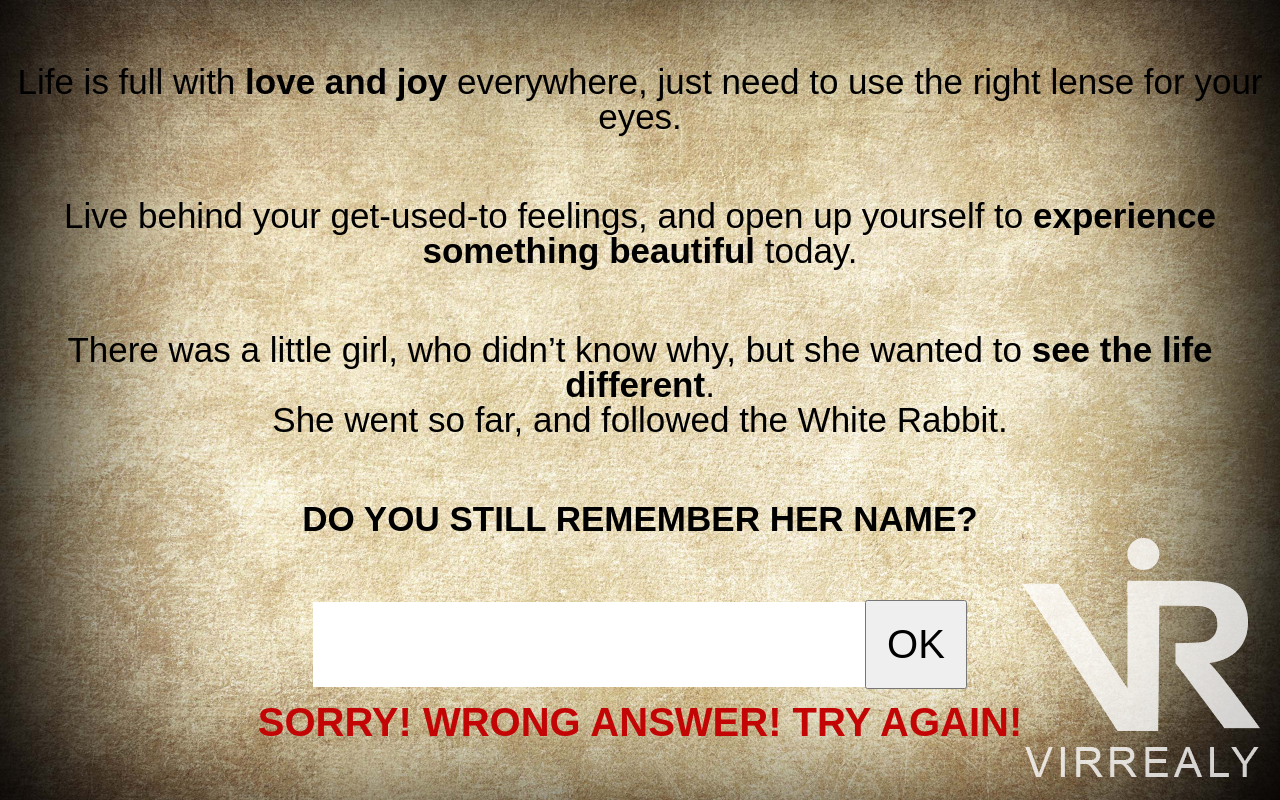
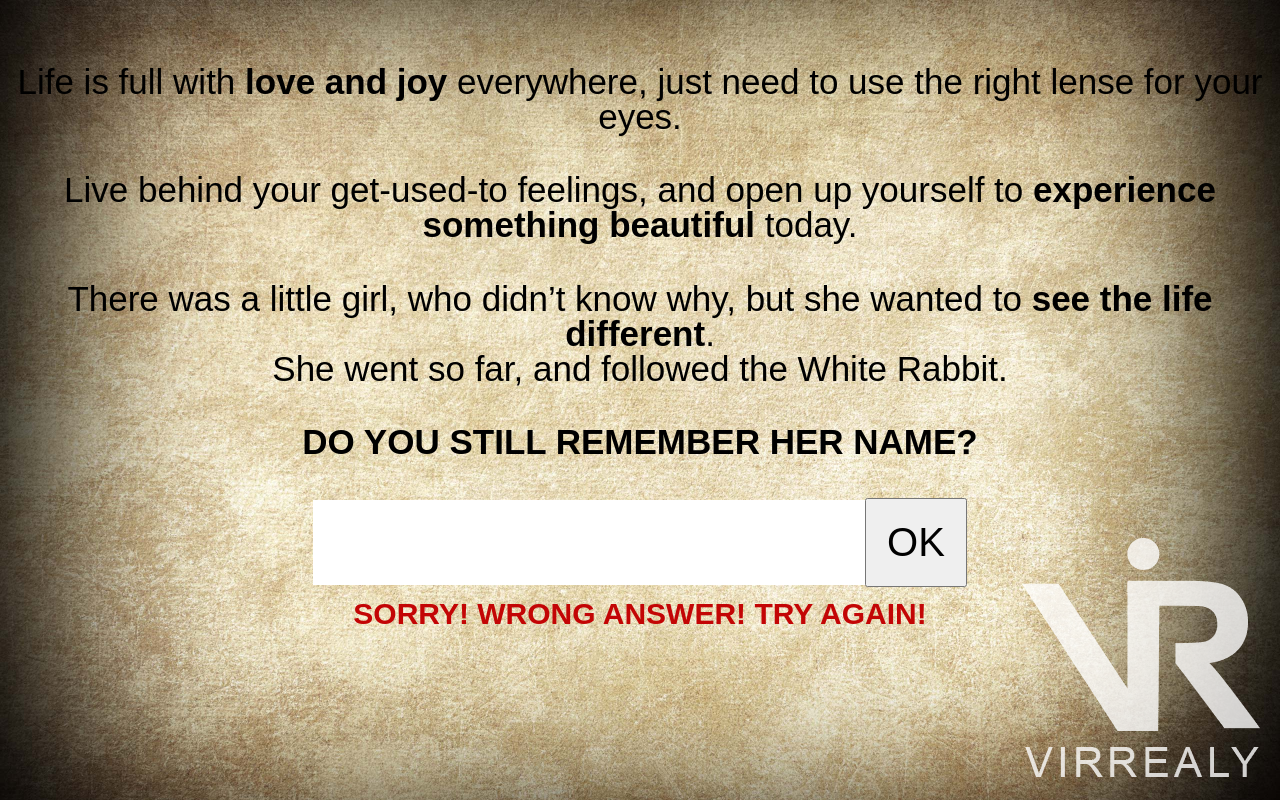
Before and after one commit to grosmar/Virrealy, a website: page resource/stage2.html in a window 1280 px wide. Drawn offline with Linux system fonts and the light colour scheme.

Commit message:
stage 2 fix

```diff
--- a/resource/css/main.css
+++ b/resource/css/main.css
@@ -115,7 +115,7 @@ video#bgvid {
 #textbox p {
     text-align: center;
     font-size: 35px;
-    margin-bottom: 5%;
+    margin-bottom: 3%;
 }
 #textbox p.black {
     color: #000000;
@@ -176,7 +176,7 @@ form {
 }
 .error {
     color:#c30505;
-    font-size: 40px;
+    font-size: 30px;
     text-align: center;
     font-weight: bold;
     margin-top: 1%;
```
